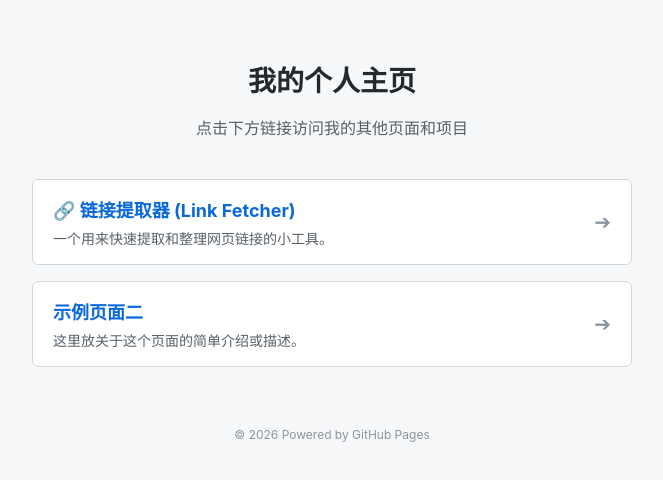
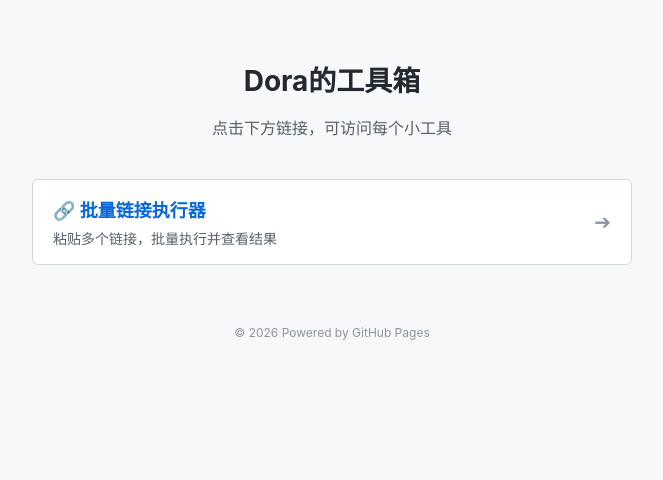
Before and after one commit to Dora-DL/---, a plain HTML site: page index.html in a window 1280 px wide. Shown: the whole page, without its empty margins (308-971 px from the left). Drawn offline with Linux system fonts and the light colour scheme.

Commit message:
优化 index.html：统一标题、移除空链接、规范工具名称
- 统一页面标题与主标题为"Dora的工具箱"，消除文案不一致
- 删除 page2.html 占位链接，避免用户访问 404
- 将链接展示名称与工具实际名称对齐，提升识别度

```diff
--- a/index.html
+++ b/index.html
@@ -3,7 +3,7 @@
 <head>
     <meta charset="UTF-8">
     <meta name="viewport" content="width=device-width, initial-scale=1.0">
-    <title>我的 GitHub Pages 作品集</title>
+    <title>Dora的工具箱</title>
     <style>
         :root {
             --primary-color: #24292f;
@@ -105,24 +105,16 @@
 
     <div class="container">
         <header>
-            <h1>我的个人主页</h1>
-            <p>点击下方链接访问我的其他页面和项目</p>
+            <h1>Dora的工具箱</h1>
+            <p>点击下方链接，可访问每个小工具</p>
         </header>
 
         <main class="links-list">
 
             <a href="link_fetcher.html" class="link-card">
                 <div class="link-info">
-                    <h2>🔗 链接提取器 (Link Fetcher)</h2>
-                    <p>一个用来快速提取和整理网页链接的小工具。</p>
-                </div>
-                <div class="arrow">➔</div>
-            </a>
-
-            <a href="page2.html" class="link-card">
-                <div class="link-info">
-                    <h2>示例页面二</h2>
-                    <p>这里放关于这个页面的简单介绍或描述。</p>
+                    <h2>🔗 批量链接执行器</h2>
+                    <p>粘贴多个链接，批量执行并查看结果</p>
                 </div>
                 <div class="arrow">➔</div>
             </a>
```
